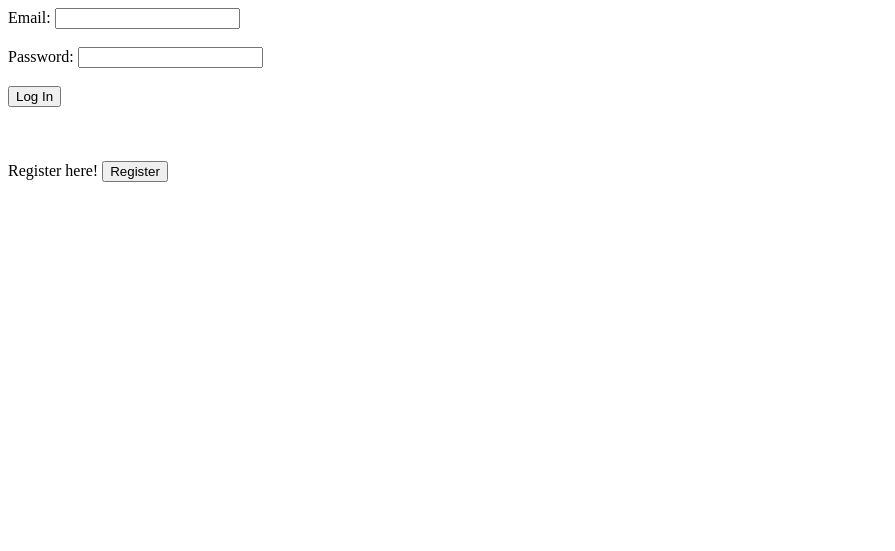
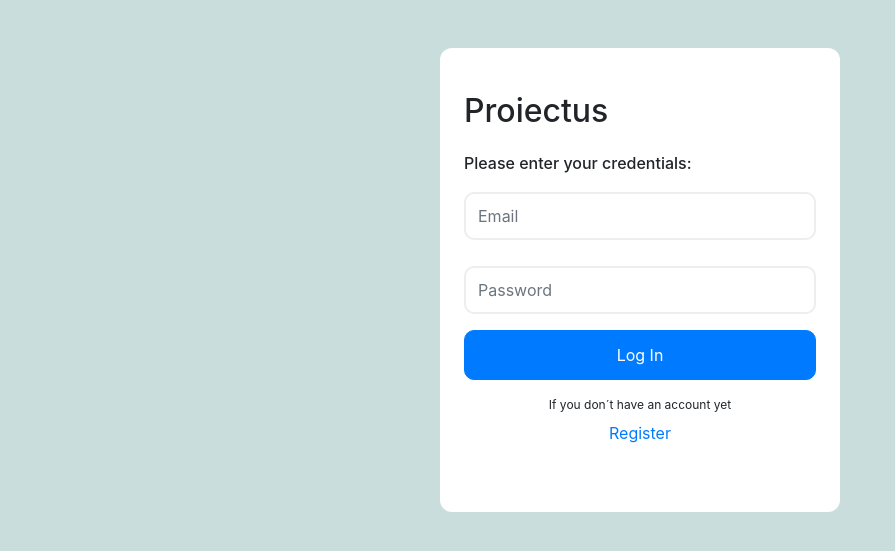
Before and after one commit to OUMontiel/Proiectus, a FastAPI app: page / in a window 1280 px wide. Shown: the top 551 px of the page, without its empty margins (0-895 px from the left). Run offline with FastAPI, Linux system fonts and the light colour scheme; some libraries are stand-ins or nearby versions.

Commit message:
frontSencilloInicial

```diff
--- a/src/templates/base.html
+++ b/src/templates/base.html
@@ -5,6 +5,13 @@
     <link href="{{ url_for('static', path='/styles.css') }}" rel="stylesheet">
     <title>{% block title %}{% endblock %}</title>
     {% endblock %}
+    <link rel="stylesheet" href="https://stackpath.bootstrapcdn.com/bootstrap/4.3.1/css/bootstrap.min.css">
+    <link rel="stylesheet" href="https://stackpath.bootstrapcdn.com/bootstrap/4.3.1/js/bootstrap.bundle.min.js">
+    <link rel="stylesheet" href="https://cdnjs.cloudflare.com/ajax/libs/jquery/3.2.1/jquery.min.js">
+    <link rel="stylesheet" href="https://cdnjs.cloudflare.com/ajax/libs/font-awesome/4.7.0/css/font-awesome.min.css">
+    <style>
+        body{background-color:#c9dddd}.card{width:400px;background-color:#fff;border:none;border-radius: 12px}label.radio{cursor: pointer;width: 100%}label.radio input{position: absolute;top: 0;left: 0;visibility: hidden;pointer-events: none}label.radio span{padding: 7px 14px;border: 2px solid #eee;display: inline-block;color: #039be5;border-radius: 10px;width: 100%;height: 48px;line-height: 27px}label.radio input:checked+span{border-color: #039BE5;background-color: #81D4FA;color: #fff;border-radius: 9px;height: 48px;line-height: 27px}.form-control{margin-top: 10px;height: 48px;border: 2px solid #eee;border-radius: 10px}.form-control:focus{box-shadow: none;border: 2px solid #039BE5}.agree-text{font-size: 12px}.terms{font-size: 12px;text-decoration: none;color: #039BE5}.confirm-button{height: 50px;border-radius: 10px}
+    </style>
 </head>
 <body>
     <div id="content">{% block content %}{% endblock %}</div>
--- /dev/null
+++ b/src/templates/form.css
@@ -0,0 +1 @@
+body{background-color:#FFEBEE}.card{width:400px;background-color:#fff;border:none;border-radius: 12px}label.radio{cursor: pointer;width: 100%}label.radio input{position: absolute;top: 0;left: 0;visibility: hidden;pointer-events: none}label.radio span{padding: 7px 14px;border: 2px solid #eee;display: inline-block;color: #039be5;border-radius: 10px;width: 100%;height: 48px;line-height: 27px}label.radio input:checked+span{border-color: #039BE5;background-color: #81D4FA;color: #fff;border-radius: 9px;height: 48px;line-height: 27px}.form-control{margin-top: 10px;height: 48px;border: 2px solid #eee;border-radius: 10px}.form-control:focus{box-shadow: none;border: 2px solid #039BE5}.agree-text{font-size: 12px}.terms{font-size: 12px;text-decoration: none;color: #039BE5}.confirm-button{height: 50px;border-radius: 10px}
--- a/src/templates/index.html
+++ b/src/templates/index.html
@@ -1,5 +1,37 @@
 {% extends "base.html" %}
 {% block content %}
+    <div class="container mt-5 mb-5 d-flex justify-content-center">
+        <div class="card px-1 py-4">
+            <div class="card-body">
+                <h2 class="card-title mb-3">Proiectus</h2>
+                <h6 class="information mt-4">Please enter your credentials:</h6>
+                <form id="loginForm">
+                    <div class="row">
+                        <div class="col-sm-12">
+                            <div class="form-group">
+                                <input class="form-control" type="email" placeholder="Email" name="email">
+                            </div>
+                        </div>
+                    </div>
+                    <div class="row">
+                        <div class="col-sm-12">
+                            <div class="form-group">
+                                <input class="form-control" type="password" placeholder="Password" name="password">
+                            </div>
+                        </div>
+                    </div>
+                    <button type="submit" class="btn btn-primary btn-block confirm-button">Log In</button>
+                </form>
+                <form action="/register">
+                    <div class=" d-flex flex-column text-center px-5 mt-3 mb-3">
+                        <small class="agree-text">If you don´t have an account yet</small>
+                        <button class="btn btn-link" type="submit">Register</button>
+                    </div>
+                </form>
+            </div>
+        </div>
+    </div>
+    <!--
     <div>
         <form id="loginForm">
             <label for="email">Email:</label>
@@ -15,6 +47,7 @@
             <button type="submit">Register</button><br><br><br><br>
         </form>
     </div>
+    -->
 {% endblock content %}
 {% block scripts %}
 <script>
```
